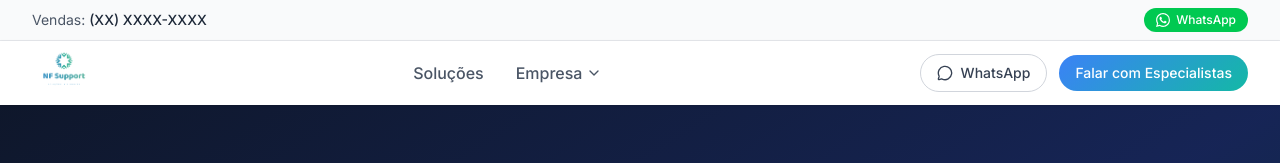
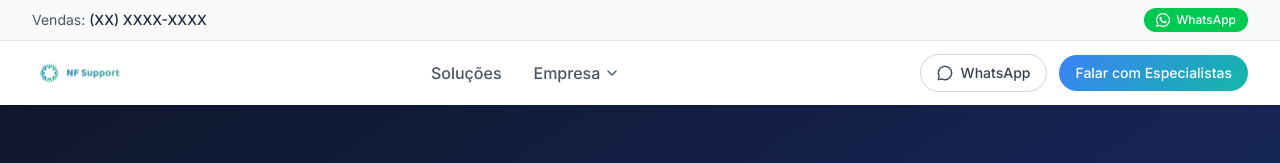
Before and after one commit to AeRmkt/-support-nfse, a Next.js app: page / in a window 1280 px wide. Shown: the top 163 px of the page. Built offline with nearby package versions, Linux system fonts and the light colour scheme.

Commit message:
feat: apply transparent horizontal NF Support logo — Navbar h-14, Footer inverted

```diff
--- a/components/Footer.tsx
+++ b/components/Footer.tsx
@@ -1,6 +1,7 @@
 'use client'
 
 import { Headphones, Globe, Share2, Link2 } from 'lucide-react'
+import Image from 'next/image'
 
 export default function Footer() {
   return (
@@ -10,8 +11,13 @@ export default function Footer() {
           {/* Col 1 */}
           <div>
             <div className="mb-4">
-              <span className="text-xl font-bold text-gradient">Support</span>
-              <div className="text-[10px] tracking-widest text-slate-500 font-medium">SOLUÇÕES INTELIGENTES</div>
+              <Image
+                src="/logo-support.png"
+                alt="NF Support Soluções Inteligentes"
+                width={160}
+                height={45}
+                className="h-11 w-auto brightness-0 invert opacity-80"
+              />
             </div>
             <h4 className="text-slate-400 font-semibold text-sm mb-3 uppercase tracking-wide">Acesso Rápido</h4>
             <ul className="space-y-2">
--- a/components/Navbar.tsx
+++ b/components/Navbar.tsx
@@ -12,13 +12,13 @@ export default function Navbar() {
       <div className="max-w-7xl mx-auto px-4 sm:px-6 lg:px-8">
         <div className="flex items-center justify-between h-16">
           {/* Logo */}
-          <div className="flex-shrink-0 -my-4">
+          <div className="flex-shrink-0">
             <Image
               src="/logo-support.png"
               alt="NF Support Soluções Inteligentes"
-              width={160}
-              height={80}
-              className="h-20 w-auto"
+              width={200}
+              height={56}
+              className="h-14 w-auto"
               priority
             />
           </div>
```
Also changed, not shown: public/logo-support.png.
